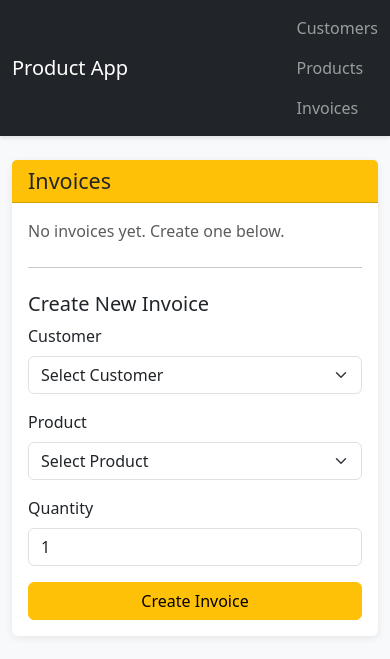
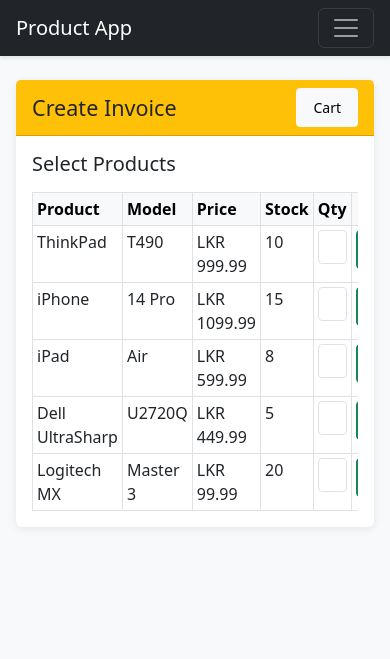
Before and after one commit to avsjadikari/Product_App, a Flask app: page /invoices in a window 390 px wide. Shown: the top 659 px of the page. Run offline with Flask 3, Linux system fonts and the light colour scheme.

Commit message:
Add shopping cart with single invoice, mobile-friendly UI, and LKR currency
- Shopping cart: add multiple products with different quantities
- Single invoice for all cart items ( Invoice → InvoiceItem)
- Mobile responsive Bootstrap UI with hamburger menu
- Add LKR currency throughout (products, cart, invoices, print)
- Fixed grand total calculation using namespace
- Add print invoice feature

Co-Authored-By: Claude Opus 4.6 <noreply@anthropic.com>

```diff
--- a/app.py
+++ b/app.py
@@ -1,7 +1,7 @@
-from flask import Flask, render_template, redirect, url_for, request, flash
+from flask import Flask, render_template, redirect, url_for, request, flash, session
 from flask_sqlalchemy import SQLAlchemy
 from sqlalchemy.orm import joinedload
-from models import db, Customer, Product, Invoice
+from models import db, Customer, Product, Invoice, InvoiceItem, InvoiceItem
 
 app = Flask(__name__)
 app.config['SECRET_KEY'] = "Zaq12wsX"
@@ -11,7 +11,10 @@ app.config['SQLALCHEMY_TRACK_MODIFICATIONS'] = False
 db.init_app(app)
 
 with app.app_context():
-    db.drop_all()
+    try:
+        db.drop_all()
+    except:
+        pass
     db.create_all()
 
     # Add sample data if tables are empty
@@ -37,6 +40,15 @@ with app.app_context():
             db.session.add(p)
 
         db.session.commit()
+
+
+# Helper function to get cart
+def get_cart():
+    return session.get('cart', [])
+
+
+def save_cart(cart):
+    session['cart'] = cart
 
 
 # -------- Home Page --------
@@ -102,16 +114,136 @@ def edit_product(id):
     return render_template("edit_product.html", product=product)
 
 
+# -------- Cart --------
+@app.route("/cart")
+def cart():
+    cart_items = get_cart()
+    # Get product details for each cart item
+    cart_products = []
+    for item in cart_items:
+        product = Product.query.get(item['product_id'])
+        if product:
+            cart_products.append({
+                'product': product,
+                'quantity': item['quantity']
+            })
+    return render_template("cart.html", cart_products=cart_products, customers=Customer.query.all())
+
+
+@app.route("/cart/add/<int:product_id>", methods=["POST"])
+def cart_add(product_id):
+    quantity = int(request.form.get('quantity', 1))
+    product = Product.query.get_or_404(product_id)
+
+    cart = get_cart()
+
+    # Check if product already in cart
+    for item in cart:
+        if item['product_id'] == product_id:
+            # Check total stock
+            total = item['quantity'] + quantity
+            if total > product.product_quantity:
+                flash(f"Insufficient stock! Available: {product.product_quantity}", "danger")
+            else:
+                item['quantity'] = total
+                save_cart(cart)
+                flash(f"Updated {product.product_name} quantity in cart", "success")
+            return redirect(url_for("cart"))
+
+    # Check stock before adding
+    if quantity > product.product_quantity:
+        flash(f"Insufficient stock! Available: {product.product_quantity}", "danger")
+        return redirect(url_for("invoices"))
+
+    cart.append({'product_id': product_id, 'quantity': quantity})
+    save_cart(cart)
+    flash(f"Added {product.product_name} to cart", "success")
+    return redirect(url_for("cart"))
+
+
+@app.route("/cart/remove/<int:product_id>")
+def cart_remove(product_id):
+    cart = get_cart()
+    cart = [item for item in cart if item['product_id'] != product_id]
+    save_cart(cart)
+    flash("Item removed from cart", "success")
+    return redirect(url_for("cart"))
+
+
+@app.route("/cart/update/<int:product_id>", methods=["POST"])
+def cart_update(product_id):
+    quantity = int(request.form.get('quantity', 1))
+    product = Product.query.get_or_404(product_id)
+
+    cart = get_cart()
+    for item in cart:
+        if item['product_id'] == product_id:
+            if quantity > product.product_quantity + item['quantity']:
+                flash(f"Insufficient stock! Available: {product.product_quantity + item['quantity']}", "danger")
+            else:
+                item['quantity'] = quantity
+                save_cart(cart)
+                flash(f"Updated {product.product_name} quantity", "success")
+            break
+    return redirect(url_for("cart"))
+
+
+@app.route("/cart/clear")
+def cart_clear():
+    save_cart([])
+    flash("Cart cleared", "success")
+    return redirect(url_for("cart"))
+
+
+@app.route("/cart/checkout", methods=["POST"])
+def cart_checkout():
+    customer_id = int(request.form["customer_id"])
+    cart = get_cart()
+
+    if not cart:
+        flash("Cart is empty", "warning")
+        return redirect(url_for("invoices"))
+
+    # Verify all products have sufficient stock
+    for item in cart:
+        product = Product.query.get(item['product_id'])
+        if not product or product.product_quantity < item['quantity']:
+            flash(f"Insufficient stock for {product.product_name if product else 'product'}", "danger")
+            return redirect(url_for("cart"))
+
+    # Create single invoice with multiple items
+    invoice = Invoice(customer_details=customer_id)
+    db.session.add(invoice)
+    db.session.flush()  # Get invoice_id
+
+    # Create invoice items
+    for item in cart:
+        product = Product.query.get(item['product_id'])
+        db.session.add(InvoiceItem(
+            invoice_id=invoice.invoice_id,
+            product_details=item['product_id'],
+            quantity=item['quantity'],
+            unit_price=product.product_price
+        ))
+        # Deduct stock
+        product.product_quantity -= item['quantity']
+
+    db.session.commit()
+    save_cart([])
+    flash("Invoice created successfully!", "success")
+    return redirect(url_for("invoice_print", invoice_id=invoice.invoice_id))
+
+
 # -------- Invoices --------
 @app.route("/invoices")
 def invoices():
-    # Only show products with quantity > 0
     available_products = Product.query.filter(Product.product_quantity > 0).all()
     invoices_list = Invoice.query.options(
         joinedload(Invoice.customer),
-        joinedload(Invoice.product)
+        joinedload(Invoice.items).joinedload(InvoiceItem.product)
     ).all()
-    return render_template("invoices.html", invoices=invoices_list, customers=Customer.query.all(), products=available_products)
+    cart_count = len(get_cart())
+    return render_template("invoices.html", invoices=invoices_list, customers=Customer.query.all(), products=available_products, cart_count=cart_count)
 
 
 @app.route("/invoices/add", methods=["POST"])
@@ -120,25 +252,32 @@ def add_invoice():
     customer_id = int(request.form["customer_id"])
     quantity = int(request.form["quantity"])
 
-    # Get product and check stock
     product = Product.query.get(product_id)
     if product.product_quantity < quantity:
         flash(f"Insufficient stock! Available: {product.product_quantity}", "danger")
         return redirect(url_for("invoices"))
 
-    # Create invoice
     db.session.add(Invoice(
         product_details=product_id,
         customer_details=customer_id,
         quantity=quantity
     ))
 
-    # Deduct from stock
     product.product_quantity -= quantity
     db.session.commit()
 
     return redirect(url_for("invoices"))
 
 
+# -------- Print Invoice --------
+@app.route("/invoice/print/<int:invoice_id>")
+def invoice_print(invoice_id):
+    invoice = Invoice.query.options(
+        joinedload(Invoice.customer),
+        joinedload(Invoice.items).joinedload(InvoiceItem.product)
+    ).get_or_404(invoice_id)
+    return render_template("print_invoice.html", invoice=invoice)
+
+
 if __name__ == "__main__":
     app.run(debug=True)
--- a/templates/base.html
+++ b/templates/base.html
@@ -12,21 +12,50 @@
         .table { background: white; }
         .btn-primary { background-color: #0d6efd; border-color: #0d6efd; }
         .btn-primary:hover { background-color: #0b5ed7; }
+
+        /* Mobile optimizations */
+        .table-responsive-sm {
+            font-size: 0.875rem;
+        }
+        .table-responsive-sm td, .table-responsive-sm th {
+            padding: 0.5rem;
+            vertical-align: middle;
+        }
+        .form-control, .form-select {
+            font-size: 1rem;
+        }
+        .btn {
+            padding: 0.5rem 1rem;
+        }
     </style>
 </head>
 <body>
     <nav class="navbar navbar-expand-lg navbar-dark bg-dark mb-4">
-        <div class="container">
+        <div class="container-fluid px-3">
             <a class="navbar-brand" href="/">Product App</a>
-            <div class="navbar-nav ms-auto">
-                <a class="nav-link" href="/customers">Customers</a>
-                <a class="nav-link" href="/products">Products</a>
-                <a class="nav-link" href="/invoices">Invoices</a>
+            <button class="navbar-toggler" type="button" data-bs-toggle="collapse" data-bs-target="#navbarNav">
+                <span class="navbar-toggler-icon"></span>
+            </button>
+            <div class="collapse navbar-collapse" id="navbarNav">
+                <ul class="navbar-nav ms-auto">
+                    <li class="nav-item">
+                        <a class="nav-link" href="/customers">Customers</a>
+                    </li>
+                    <li class="nav-item">
+                        <a class="nav-link" href="/products">Products</a>
+                    </li>
+                    <li class="nav-item">
+                        <a class="nav-link" href="/invoices">Invoices</a>
+                    </li>
+                    <li class="nav-item">
+                        <a class="nav-link" href="/cart">Cart</a>
+                    </li>
+                </ul>
             </div>
         </div>
     </nav>
 
-    <div class="container">
+    <div class="container-fluid px-3">
         {% with messages = get_flashed_messages(with_categories=true) %}
           {% if messages %}
             {% for category, message in messages %}
--- a/templates/invoices.html
+++ b/templates/invoices.html
@@ -1,69 +1,97 @@
 {% extends "base.html" %}
 {% block content %}
-<div class="card">
-    <div class="card-header bg-warning text-dark">
-        <h4 class="mb-0">Invoices</h4>
+<div class="card mb-3">
+    <div class="card-header bg-warning text-dark d-flex justify-content-between align-items-center flex-wrap gap-2">
+        <h4 class="mb-0">Create Invoice</h4>
+        <a href="/cart" class="btn btn-light btn-sm position-relative">
+            Cart
+            {% if cart_count > 0 %}
+            <span class="position-absolute top-0 start-100 translate-middle badge rounded-pill bg-danger">
+                {{ cart_count }}
+            </span>
+            {% endif %}
+        </a>
     </div>
     <div class="card-body">
+        <h5 class="d-md-none mb-3">Select Products</h5>
+        <div class="table-responsive">
+            <table class="table table-bordered table-sm mb-0">
+                <thead class="table-light">
+                    <tr>
+                        <th>Product</th>
+                        <th>Model</th>
+                        <th>Price</th>
+                        <th>Stock</th>
+                        <th>Qty</th>
+                        <th></th>
+                    </tr>
+                </thead>
+                <tbody>
+                {% for p in products %}
+                    <tr>
+                        <td>{{ p.product_name }}</td>
+                        <td>{{ p.product_model }}</td>
+                        <td>LKR {{ "%.2f"|format(p.product_price) }}</td>
+                        <td>{{ p.product_quantity }}</td>
+                        <td style="width: 80px;">
+                            <form method="post" action="/cart/add/{{ p.product_id }}" class="d-flex">
+                                <input type="number" name="quantity" class="form-control form-control-sm" min="1" max="{{ p.product_quantity }}" value="1" required>
+                        </td>
+                        <td>
+                                <button type="submit" class="btn btn-success btn-sm">Add</button>
+                            </form>
+                        </td>
+                    </tr>
+                {% endfor %}
+                </tbody>
+            </table>
+        </div>
+    </div>
+</div>
+
 {% if invoices %}
-        <table class="table table-striped table-hover">
+<div class="card">
+    <div class="card-header bg-secondary text-white">
+        <h4 class="mb-0">Invoice History</h4>
+    </div>
+    <div class="card-body p-0">
+        <div class="table-responsive">
+            <table class="table table-striped table-hover mb-0">
                 <thead class="table-light">
                     <tr>
                         <th>Invoice #</th>
                         <th>Customer</th>
-                    <th>Product</th>
-                    <th>Qty</th>
-                    <th>Unit Price</th>
+                        <th>Items</th>
                         <th>Total</th>
+                        <th></th>
                     </tr>
                 </thead>
                 <tbody>
-            {% for i in invoices %}
+                {% for inv in invoices %}
                     <tr>
-                    <td>{{ i.invoice_id }}</td>
-                    <td>{{ i.customer.first_name }} {{ i.customer.last_name }}</td>
-                    <td>{{ i.product.product_name }} ({{ i.product.product_model }})</td>
-                    <td>{{ i.quantity }}</td>
-                    <td>${{ "%.2f"|format(i.product.product_price) }}</td>
-                    <td><strong>${{ "%.2f"|format(i.quantity * i.product.product_price) }}</strong></td>
+                        <td>#{{ inv.invoice_id }}</td>
+                        <td>{{ inv.customer.first_name }} {{ inv.customer.last_name }}</td>
+                        <td>
+                            {% for item in inv.items %}
+                                {{ item.product.product_name }} x{{ item.quantity }}{% if not loop.last %}, {% endif %}
+                            {% endfor %}
+                        </td>
+                        <td>
+                            {% set ns = namespace(total=0) %}
+                            {% for item in inv.items %}
+                                {% set ns.total = ns.total + (item.quantity * item.unit_price) %}
+                            {% endfor %}
+                            <strong>LKR {{ "%.2f"|format(ns.total) }}</strong>
+                        </td>
+                        <td>
+                            <a href="/invoice/print/{{ inv.invoice_id }}" target="_blank" class="btn btn-info btn-sm">Print</a>
+                        </td>
                     </tr>
                 {% endfor %}
                 </tbody>
             </table>
-        {% else %}
-            <p class="text-muted">No invoices yet. Create one below.</p>
-        {% endif %}
-
-        <hr class="my-4">
-
-        <h5>Create New Invoice</h5>
-        <form method="post" action="/invoices/add" class="row g-3 align-items-end">
-            <div class="col-md-3">
-                <label class="form-label">Customer</label>
-                <select name="customer_id" class="form-select" required>
-                    <option value="">Select Customer</option>
-                    {% for c in customers %}
-                      <option value="{{ c.customer_id }}">{{ c.first_name }} {{ c.last_name }}</option>
-                    {% endfor %}
-                </select>
-            </div>
-            <div class="col-md-4">
-                <label class="form-label">Product</label>
-                <select name="product_id" class="form-select" required>
-                    <option value="">Select Product</option>
-                    {% for p in products %}
-                      <option value="{{ p.product_id }}">{{ p.product_name }} ({{ p.product_model }}) - Stock: {{ p.product_quantity }} - ${{ "%.2f"|format(p.product_price) }}</option>
-                    {% endfor %}
-                </select>
-            </div>
-            <div class="col-md-2">
-                <label class="form-label">Quantity</label>
-                <input name="quantity" type="number" class="form-control" min="1" value="1" required>
-            </div>
-            <div class="col-md-2">
-                <button type="submit" class="btn btn-warning w-100">Create Invoice</button>
-            </div>
-        </form>
         </div>
     </div>
+</div>
+{% endif %}
 {% endblock %}
```
Also changed, not shown: models.py (+14 -8 lines), templates/cart.html (added, +78 -0 lines), templates/customers.html (+16 -12 lines), templates/invoice_print.html (added, +101 -0 lines), templates/print_invoice.html (added, +84 -0 lines), templates/products.html (+32 -29 lines). Lines whose indentation alone changed are shown as unchanged.
